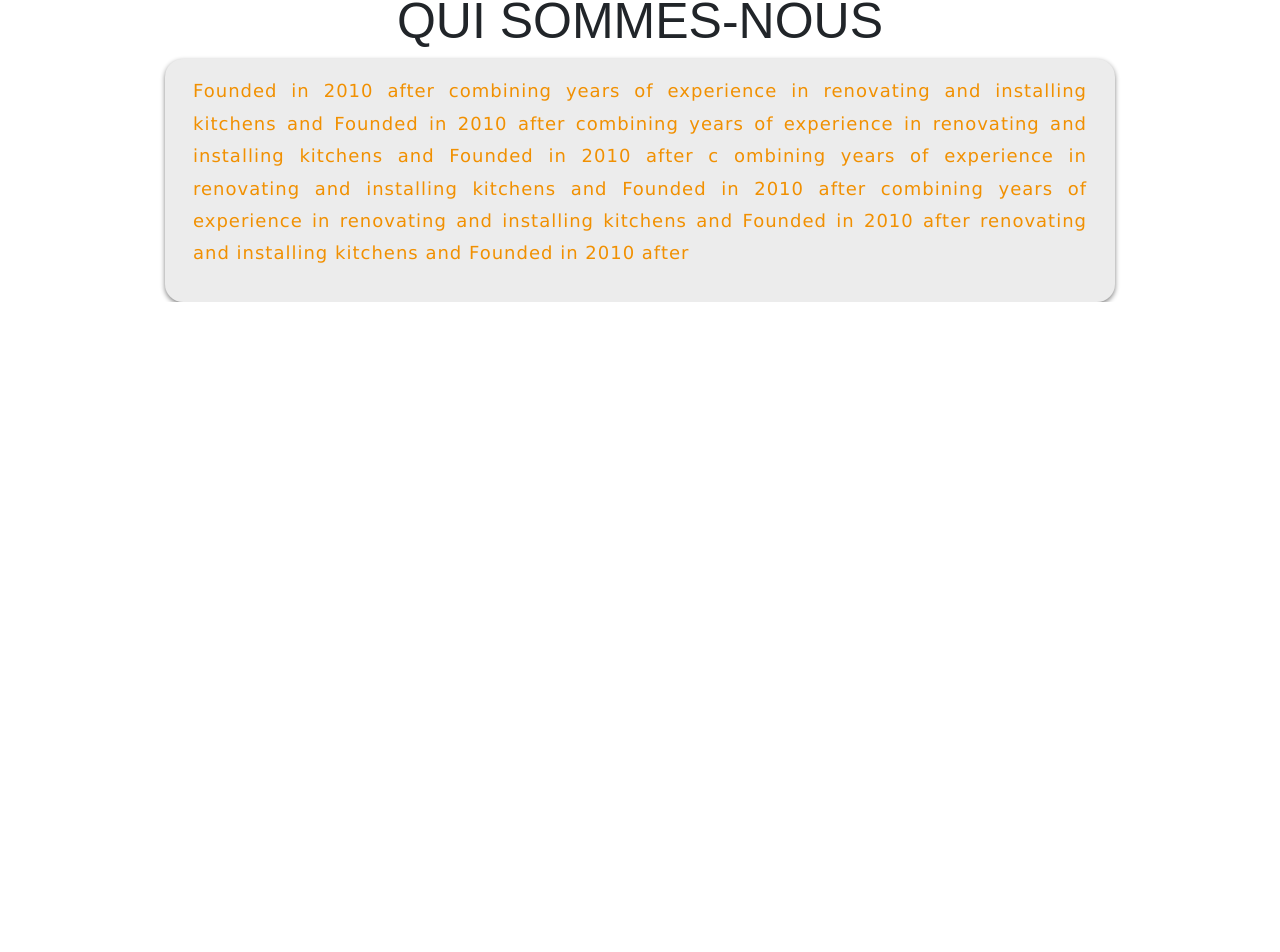
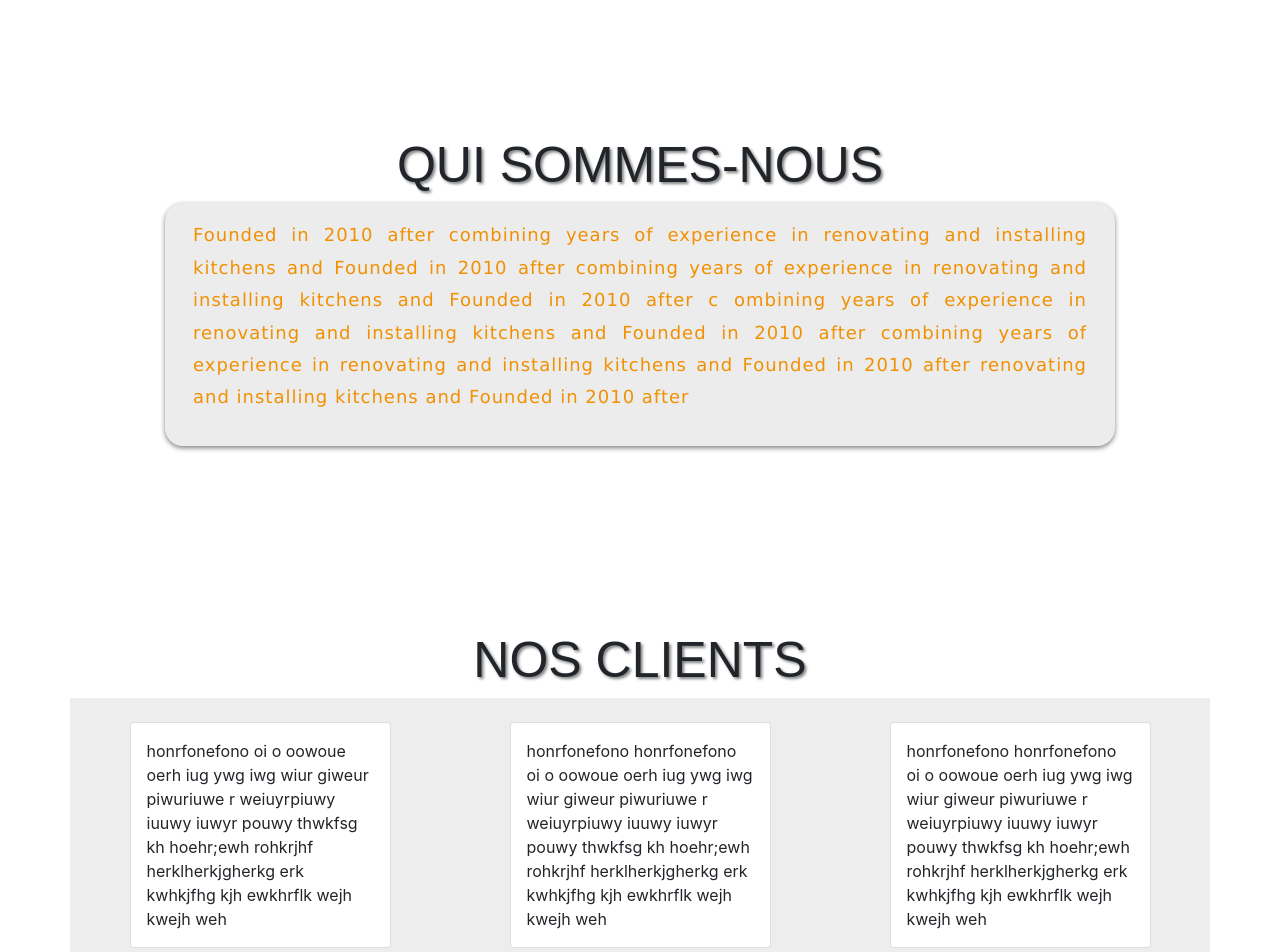
Before and after one commit to housni234/ISrefit, a React (Create React App) app: page / in a window 1280 px wide. Shown: the part 1464-2416 px from the top of the page. Before the commit the page ends 1766 px from the top, so only its background shows below. Built offline with nearby package versions, Linux system fonts and the light colour scheme; a web font is replaced by a local one.

Commit message:
nosClient componenent cards layout done

```diff
--- a/src/App.css
+++ b/src/App.css
@@ -29,6 +29,7 @@
     font-weight: 400;
     font-style: normal;
     padding-top: 40px;
+    text-shadow: 2px 2px 3px grey;
 
 }
 
@@ -36,7 +37,7 @@
     box-shadow: 0px 2px 5px grey;
 }
 
-.qui-sommes{
+.qui-sommes {
     background-color: rgb(236, 236, 236);
     border-radius: 18px;
     color: rgb(241, 144, 1);
@@ -46,4 +47,9 @@
     font-family: Verdana, Geneva, Tahoma, sans-serif;
     font-size: 18px;
     line-height: 1.8;
+
 }
+
+.cards-row{
+    background-color: rgb(237, 237, 237);
+}
--- a/src/App.js
+++ b/src/App.js
@@ -5,6 +5,7 @@ import CarouselFade from './Components/CarouselFade';
 import Formulaire from "./Components/Formulaire"
 import NosCuisines from "./Components/NosCuisines";
 import QuiSommes from "./Components/QuiSommes";
+import NosClients from "./Components/NosClients";
 
 
 function App() {
@@ -15,6 +16,7 @@ function App() {
       <Formulaire />
       <NosCuisines />
       <QuiSommes />
+      <NosClients />
     </>
   );
 }
--- /dev/null
+++ b/src/Components/NosClients.js
@@ -0,0 +1,44 @@
+import React from "react";
+import { Container, Row, Col, Card } from "react-bootstrap";
+
+function NosClients() {
+    return (<>
+        <Container >
+            <Row className="justify-content-center mt-5">
+                <Col className='text-center mt-5'>
+                    <h1 className="titles mt-5">NOS CLIENTS</h1>
+                </Col>
+            </Row>
+            <Row className="cards-row" >
+                <Col className="mx-auto d-block m-4 b-4" lg="3">
+                    <Card className="card" >
+                        <Card.Text className="p-3">
+                            honrfonefono oi o oowoue   oerh iug  ywg iwg  wiur giweur  piwuriuwe r weiuyrpiuwy iuuwy iuwyr
+                            pouwy thwkfsg  kh hoehr;ewh rohkrjhf herklherkjgherkg erk kwhkjfhg kjh ewkhrflk wejh kwejh weh
+                        </Card.Text>
+                    </Card>
+                </Col>
+                <Col className="mx-auto d-block m-4" lg="3">
+                    <Card className="card">
+                        <Card.Text className="p-3">
+                            honrfonefono honrfonefono oi o oowoue   oerh iug  ywg iwg  wiur giweur  piwuriuwe r weiuyrpiuwy iuuwy iuwyr
+                            pouwy thwkfsg  kh hoehr;ewh rohkrjhf herklherkjgherkg erk kwhkjfhg kjh ewkhrflk wejh kwejh weh
+                        </Card.Text>
+                    </Card>
+                </Col>
+                <Col className="mx-auto d-block m-4" lg="3">
+                    <Card className="card">
+                        <Card.Text className="p-3">
+                            honrfonefono honrfonefono oi o oowoue   oerh iug  ywg iwg  wiur giweur  piwuriuwe r weiuyrpiuwy iuuwy iuwyr
+                            pouwy thwkfsg  kh hoehr;ewh rohkrjhf herklherkjgherkg erk kwhkjfhg kjh ewkhrflk wejh kwejh weh
+                        </Card.Text>
+                    </Card>
+                </Col>
+            </Row>
+        </Container>
+
+    </>
+    )
+}
+
+export default NosClients
--- a/src/Components/QuiSommes.js
+++ b/src/Components/QuiSommes.js
@@ -4,9 +4,9 @@ import { Container, Col, Row } from "react-bootstrap";
 function QuiSommes() {
     return (
         <Container>
-            <Row className="justify-content-center">
-                <Col className='text-center'>
-                    <h1 className="titles">QUI SOMMES-NOUS</h1>
+            <Row className="justify-content-center mt-5">
+                <Col className='text-center mt-5'>
+                    <h1 className="titles mt-5">QUI SOMMES-NOUS</h1>
                 </Col>
             </Row>
             <Row className="justify-content-center">
```
